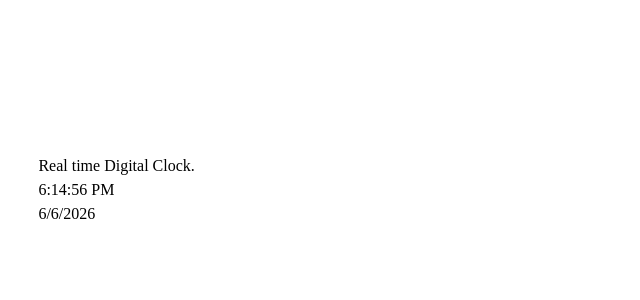
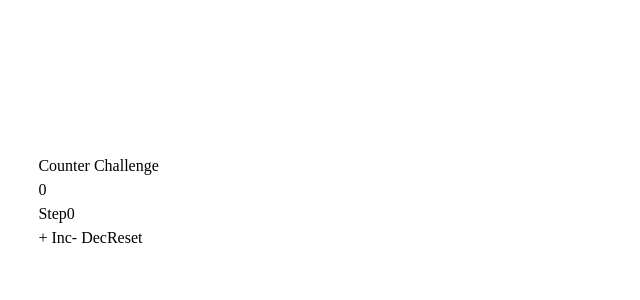
Before and after one commit to raushanaman/Edu-tech, a React (Vite) app in the folder REACT/react-tutorial/: page / in a window 1280 px wide. Shown: the top 300 px of the page, without its empty margins (0-640 px from the left). Built offline with nearby package versions, Linux system fonts and the light colour scheme.

Commit message:
counter concept

```diff
--- a/REACT/react-tutorial/src/App.jsx
+++ b/REACT/react-tutorial/src/App.jsx
@@ -8,6 +8,7 @@
 // import { Display } from "./Components/hooks/Display";
 // import { TodoForm } from "./Projects/TodoForm";
 // import { TodoList } from "./Projects/TodoList";
+import { Counter } from "./Projects/Challenge";
 // import "./Projects/Todo.css";
 
 import { Clock } from "./Projects/DigitalClock";
@@ -53,7 +54,8 @@ export default function App() {
             {/* <ToggleSwitch /> */}
             {/* <TodoForm addTask = {addTask}/>
             <TodoList todos={todos} deleteTask={deleteTask} editTask={editTask} toggleDone={toggleDone}/> */}
-            <Clock />
+            {/* <Clock /> */}
+            <Counter />
         </section>
     );
 }
--- /dev/null
+++ b/REACT/react-tutorial/src/Projects/Challenge.jsx
@@ -0,0 +1,78 @@
+import { useState } from "react";
+
+export const Counter = ()=>{
+    const [count,setCount] = useState(0);
+    const [step,setStep] = useState(0);
+
+    const handleIncrement = ()=>{
+        if(step===0){
+            setCount(count+1);
+        }
+        else{
+
+            setCount(count+step);
+        }
+    }
+
+    const handleDecrement = ()=>{
+        if(step===0){
+            setCount(count-1);
+        }
+        else{
+
+            setCount(count-step);
+        }    }
+
+    const handleReset = ()=>{
+        setCount(0);
+    }
+
+
+
+    return(
+        <div className="min-h-screen bg-gray-900 flex items-center justify-center">
+            <div className="bg-gray-800 rounded-2xl shadow-2xl p-10 flex flex-col items-center gap-6 w-80">
+
+                <h1 className="text-white text-2xl font-bold tracking-wide uppercase">
+                    Counter Challenge
+                </h1>
+
+                <p className="text-green-400 text-6xl font-mono font-bold">
+                    {count}
+                </p>
+
+                <div className="flex flex-col items-center gap-2 w-full">
+                    <label className="text-gray-400 text-sm font-semibold uppercase tracking-widest">
+                        Step
+                    </label>
+                    <input
+                        type="number"
+                        value={step}
+                        onChange={(e) => setStep(Number(e.target.value))}
+                        className="w-full text-center bg-gray-700 text-white rounded-lg px-4 py-2 outline-none focus:ring-2 focus:ring-green-400"
+                    />
+                </div>
+
+                <div className="flex gap-3 w-full">
+                    <button
+                        onClick={handleIncrement}
+                        disabled={count >= 100}
+                        className="flex-1 bg-green-500 hover:bg-green-600 disabled:opacity-40 text-white font-bold py-2 rounded-lg transition">
+                        + Inc
+                    </button>
+                    <button
+                        onClick={handleDecrement}
+                        disabled={count <= 0}
+                        className="flex-1 bg-red-500 hover:bg-red-600 disabled:opacity-40 text-white font-bold py-2 rounded-lg transition">
+                        - Dec
+                    </button>
+                    <button
+                        onClick={handleReset}
+                        className="flex-1 bg-gray-500 hover:bg-gray-600 text-white font-bold py-2 rounded-lg transition">
+                        Reset
+                    </button>
+                </div>
+            </div>
+        </div>
+    )
+}
```
